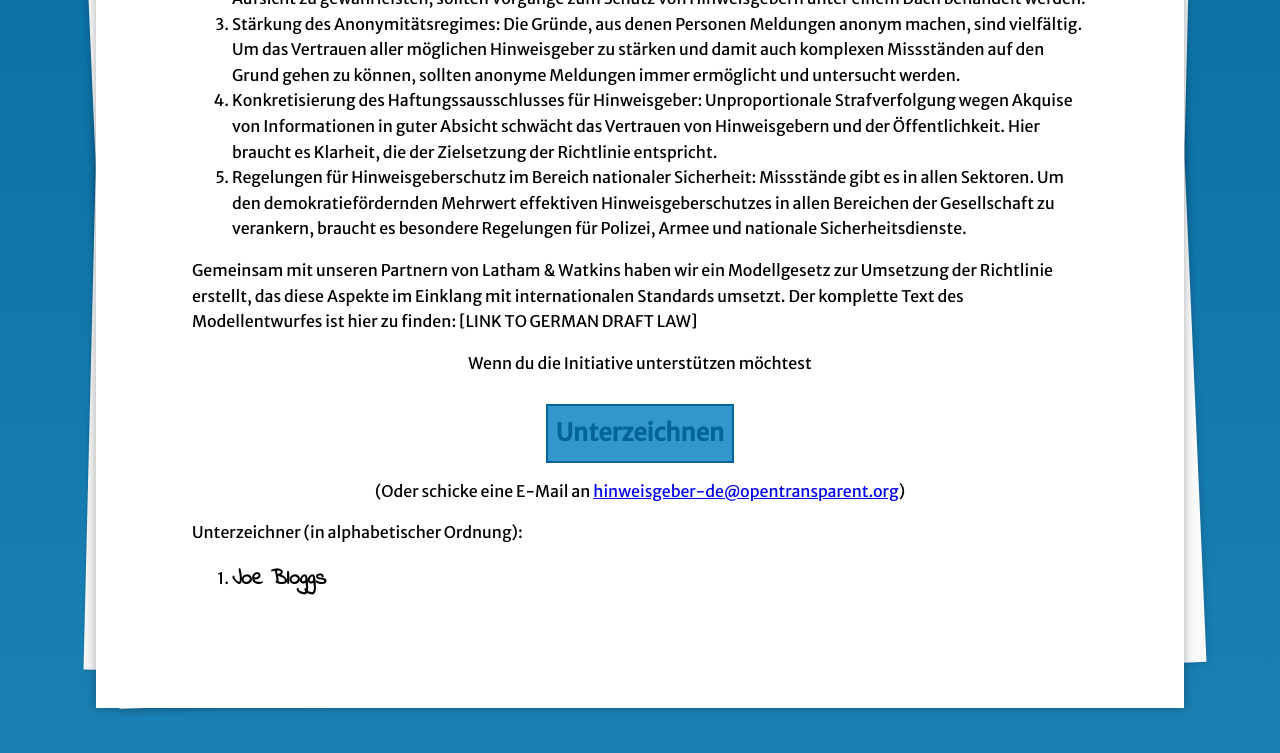
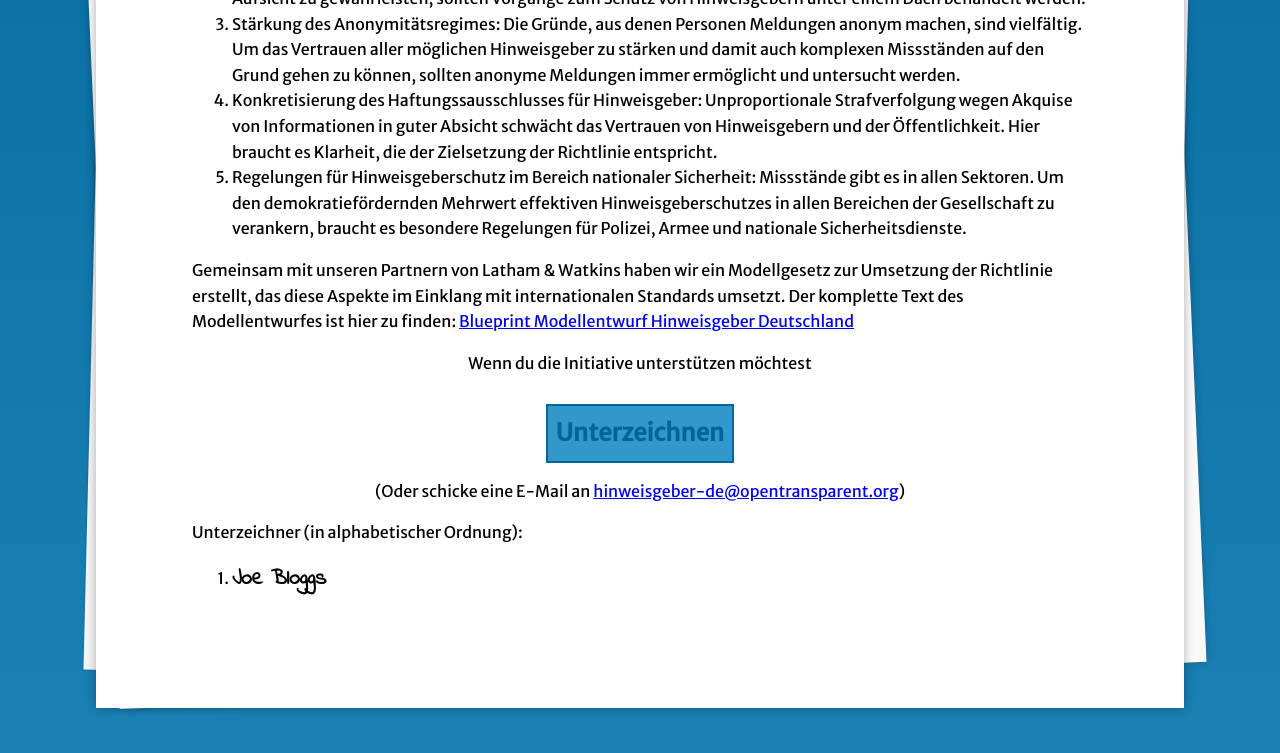
Before and after one commit to opentransparent/hinweisgeber-de, a Jekyll site: the page built from index.html, in a window 1280 px wide and 900 px high, scrolled down 648 px. Shown: the top 753 px of the window. Built offline with Jekyll 4.4.1, drawn with Linux system fonts in a browser that asks for light colours.

Commit message:
Added document link

```diff
--- a/index.html
+++ b/index.html
@@ -19,4 +19,4 @@ signon-message: Wenn du die Initiative unterstützen möchtest
     <li>Regelungen für Hinweisgeberschutz im Bereich nationaler Sicherheit: Missstände gibt es in allen Sektoren. Um den demokratiefördernden Mehrwert effektiven Hinweisgeberschutzes in allen Bereichen der Gesellschaft zu verankern, braucht es besondere Regelungen für Polizei, Armee und nationale Sicherheitsdienste.</li>
 </ol>
 
-<p>Gemeinsam mit unseren Partnern von Latham & Watkins haben wir ein Modellgesetz zur Umsetzung der Richtlinie erstellt, das diese Aspekte im Einklang mit internationalen Standards umsetzt. Der komplette Text des Modellentwurfes ist hier zu finden: [LINK TO GERMAN DRAFT LAW]</p>
+<p>Gemeinsam mit unseren Partnern von Latham & Watkins haben wir ein Modellgesetz zur Umsetzung der Richtlinie erstellt, das diese Aspekte im Einklang mit internationalen Standards umsetzt. Der komplette Text des Modellentwurfes ist hier zu finden: <a href="/Blueprint_Modellentwurf_Hinweisgeber_Deutschland.pdf" alt="Blueprint Modellentwurf Hinweisgeber Deutschland">Blueprint Modellentwurf Hinweisgeber Deutschland</a></p>
```
